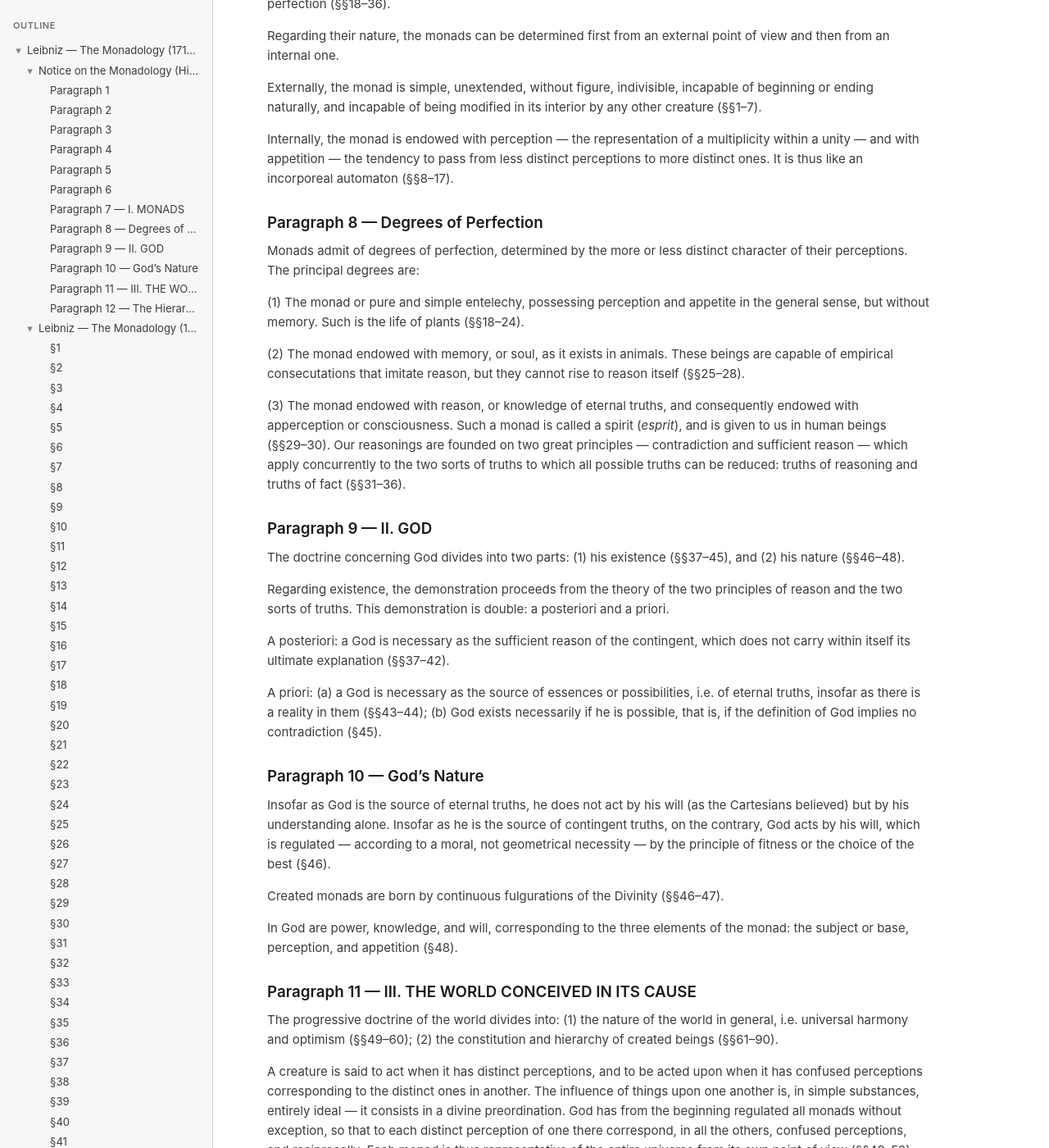
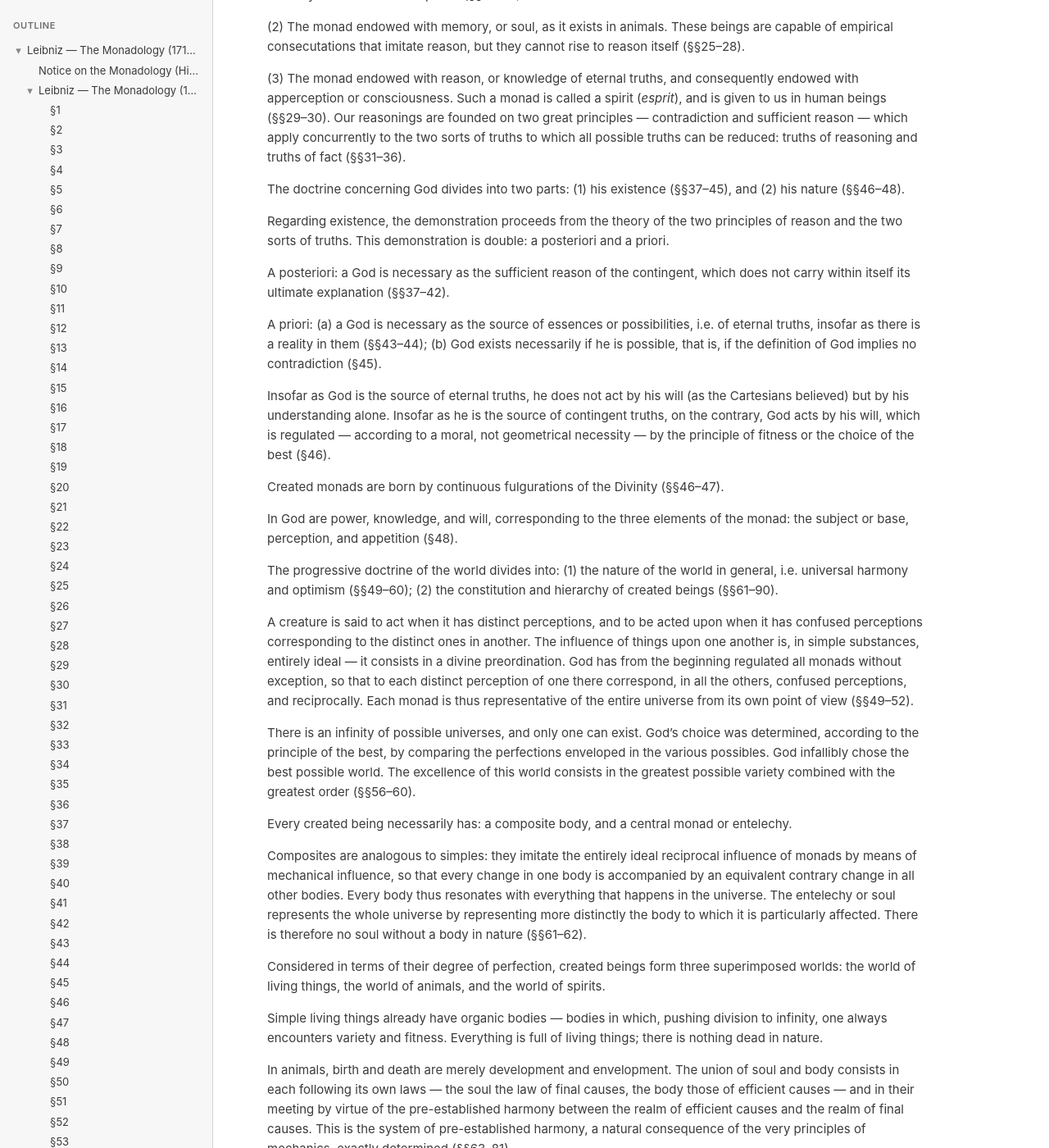
Before and after one commit to faultynode/commentaries, a Jekyll site: the page built from monadology_commentary.md, in a window 1280 px wide and 1400 px high, scrolled down 1456 px. Shown: the whole window at 82% size. Built offline with Jekyll 4.4.1, drawn with Linux system fonts in a browser that asks for light colours; some of the changed text lies outside the part shown.

Commit message:
Remove paragraph number headings from Boutroux notice section

```diff
--- a/monadology_commentary.md
+++ b/monadology_commentary.md
@@ -10,31 +10,17 @@ wordpress_id: 210
 
 ## Notice on the Monadology (Historical and Analytical) — by Émile Boutroux
 
-### Paragraph 1
-
 Boutroux opens by situating the *Monadology* as a summary of the entirety of Leibniz's philosophy. It was composed in French in 1714, during Leibniz's final stay in Vienna, and was written for Prince Eugene of Savoy — a figure distinguished not only as a military and political leader but as a man of considerable scientific and intellectual culture. Prince Eugene treated the manuscript as a precious treasure: he locked it in a casket and permitted only select visitors even to see it. Boutroux quotes a letter from the Count of Bonneval to Leibniz, comparing Eugene's treatment of the manuscript to the way Neapolitan priests guard the blood of Saint Januarius — letting Bonneval kiss it before locking it away again. This anecdote establishes the extraordinary esteem in which the text was held even before its publication.
-
-### Paragraph 2
 
 The *Monadology* was not published during Leibniz's lifetime. It was first translated into German by Köhler and into Latin by Hansche of Leipzig. The Latin translation appeared in the *Acta eruditorum* of 1721 under the title *Principia philosophiæ seu theses in gratiam principis Eugenii conscriptæ* ("Principles of philosophy, or theses composed for the benefit of Prince Eugene"). This Latin version was included in the Dutens edition of Leibniz's works. The original French text was published for the first time in 1840 by Erdmann, in his edition of Leibniz's philosophical works.
 
-### Paragraph 3
-
 Boutroux emphasizes that the work, as the Latin title indicates, is a series of theses summarizing the principal points of Leibniz's philosophy. Crucially, it cannot serve as an introduction to that philosophy. On the contrary, it presupposes a reader already well versed in Leibniz's thought. For such a reader, however, it teaches the supreme vantage point from which the whole system can be seen in its true light and in its harmony.
-
-### Paragraph 4
 
 Boutroux acknowledges that summarizing what is already a summary is an illegitimate enterprise. He will therefore limit himself to indicating the framework and major divisions of the work, and to making explicit the systematic disposition that is more or less concealed by the numbered-thesis format.
 
-### Paragraph 5
-
 The world, Boutroux explains, is at once a diversity and a harmony. To see it as it truly is, one must simultaneously discern its details and grasp its unity. To achieve this double knowledge, one must succeed in placing oneself at the supreme point of view — as close as possible to the point of view of God himself. The *Monadology* determines this point of view and gives us a sketch of the world as it appears to the observer so situated.
 
-### Paragraph 6
-
 Three parts can be distinguished: (1) the Monads or elements of things (§§1–36); (2) God (§§37–48); (3) the world conceived in its cause, which is God (§§49–90). The movement is first ascending, going from creatures to God, and then descending, going from God to creatures. Equivalently, Leibniz's philosophy is first regressive and then progressive.
-
-### Paragraph 7 — I. MONADS
 
 Boutroux divides the doctrine of monads into two parts: (1) their nature (§§1–17), and (2) their degrees of perfection (§§18–36).
 
@@ -44,8 +30,6 @@ Externally, the monad is simple, unextended, without figure, indivisible, incapa
 
 Internally, the monad is endowed with perception — the representation of a multiplicity within a unity — and with appetition — the tendency to pass from less distinct perceptions to more distinct ones. It is thus like an incorporeal automaton (§§8–17).
 
-### Paragraph 8 — Degrees of Perfection
-
 Monads admit of degrees of perfection, determined by the more or less distinct character of their perceptions. The principal degrees are:
 
 (1) The monad or pure and simple entelechy, possessing perception and appetite in the general sense, but without memory. Such is the life of plants (§§18–24).
@@ -53,8 +37,6 @@ Monads admit of degrees of perfection, determined by the more or less distinct c
 (2) The monad endowed with memory, or soul, as it exists in animals. These beings are capable of empirical consecutations that imitate reason, but they cannot rise to reason itself (§§25–28).
 
 (3) The monad endowed with reason, or knowledge of eternal truths, and consequently endowed with apperception or consciousness. Such a monad is called a spirit (*esprit*), and is given to us in human beings (§§29–30). Our reasonings are founded on two great principles — contradiction and sufficient reason — which apply concurrently to the two sorts of truths to which all possible truths can be reduced: truths of reasoning and truths of fact (§§31–36).
-
-### Paragraph 9 — II. GOD
 
 The doctrine concerning God divides into two parts: (1) his existence (§§37–45), and (2) his nature (§§46–48).
 
@@ -64,23 +46,17 @@ A posteriori: a God is necessary as the sufficient reason of the contingent, whi
 
 A priori: (a) a God is necessary as the source of essences or possibilities, i.e. of eternal truths, insofar as there is a reality in them (§§43–44); (b) God exists necessarily if he is possible, that is, if the definition of God implies no contradiction (§45).
 
-### Paragraph 10 — God's Nature
-
 Insofar as God is the source of eternal truths, he does not act by his will (as the Cartesians believed) but by his understanding alone. Insofar as he is the source of contingent truths, on the contrary, God acts by his will, which is regulated — according to a moral, not geometrical necessity — by the principle of fitness or the choice of the best (§46).
 
 Created monads are born by continuous fulgurations of the Divinity (§§46–47).
 
 In God are power, knowledge, and will, corresponding to the three elements of the monad: the subject or base, perception, and appetition (§48).
 
-### Paragraph 11 — III. THE WORLD CONCEIVED IN ITS CAUSE
-
 The progressive doctrine of the world divides into: (1) the nature of the world in general, i.e. universal harmony and optimism (§§49–60); (2) the constitution and hierarchy of created beings (§§61–90).
 
 A creature is said to act when it has distinct perceptions, and to be acted upon when it has confused perceptions corresponding to the distinct ones in another. The influence of things upon one another is, in simple substances, entirely ideal — it consists in a divine preordination. God has from the beginning regulated all monads without exception, so that to each distinct perception of one there correspond, in all the others, confused perceptions, and reciprocally. Each monad is thus representative of the entire universe from its own point of view (§§49–52).
 
 There is an infinity of possible universes, and only one can exist. God's choice was determined, according to the principle of the best, by comparing the perfections enveloped in the various possibles. God infallibly chose the best possible world. The excellence of this world consists in the greatest possible variety combined with the greatest order (§§56–60).
-
-### Paragraph 12 — The Hierarchy of Beings
 
 Every created being necessarily has: a composite body, and a central monad or entelechy.
 
```
